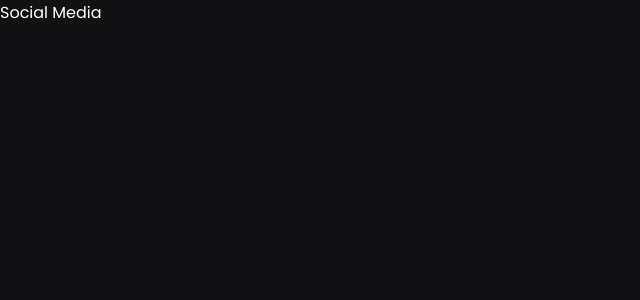
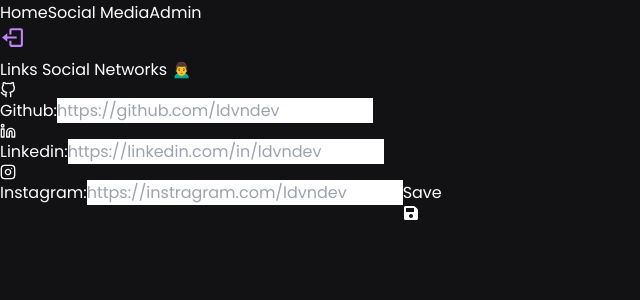
Before and after one commit to ldvndev/linktree, a React (Vite) app: page /social-media in a window 1280 px wide. Shown: the top 300 px of the page, without its empty margins (0-640 px from the left). Built offline with nearby package versions, Linux system fonts and the light colour scheme; no server answers; sample sign-in values are in the browser's storage.

Commit message:
feat: add page social-media

```diff
--- a/src/components/Header/index.tsx
+++ b/src/components/Header/index.tsx
@@ -13,9 +13,14 @@ export function Header() {
     <header className="w-full max-w-2xl mt-12 mb-8 px-1">
       <nav className="flex items-center justify-between">
         <div className="flex gap-7 text-purple-400  text-base">
-          <Link className="hover:text-purple-500" to="/">Home</Link>
+          <Link className="hover:text-purple-500" to="/">
+            Home
+          </Link>
           <Link className="hover:text-purple-500" to="/social-media">
             Social Media
+          </Link>
+          <Link className="hover:text-purple-500" to="/admin">
+            Admin
           </Link>
         </div>
 
--- /dev/null
+++ b/src/components/SaveLinksButton/index.tsx
@@ -0,0 +1,16 @@
+import { ButtonHTMLAttributes } from 'react';
+import { FaSave } from 'react-icons/fa';
+
+interface SaveLinksButtonProps
+  extends ButtonHTMLAttributes<HTMLButtonElement> {}
+
+export function SaveLinksButton(props: SaveLinksButtonProps) {
+  return (
+    <button
+      {...props}
+      className="flex items-center justify-center border-0 h-9 rounded-md outline-none text-gray-300 px-2 mt-2 text-base bg-purple-900  hover:bg-purple-950"
+    >
+      <span className="mr-2">Save</span> <FaSave />
+    </button>
+  );
+}
--- a/src/pages/SocialMedia/index.tsx
+++ b/src/pages/SocialMedia/index.tsx
@@ -1,3 +1,72 @@
+import { FormEvent, useState } from 'react';
+
+import { dataBase } from '../../services/firebase';
+import { setDoc, doc, getDoc } from 'firebase/firestore';
+
+import { Header } from '../../components/Header';
+import { InputField } from '../../components/InputField';
+import { SaveLinksButton } from '../../components/SaveLinksButton';
+
+import { FiGithub, FiLinkedin, FiInstagram } from 'react-icons/fi';
+
 export function SocialMedia() {
-  return <h1>Social Media</h1>;
+  const [urlGithub, setUrlGithub] = useState('');
+  const [urlLinkedin, setUrlLinkedin] = useState('');
+  const [urlInstragram, setUrlInstragram] = useState('');
+
+  async function handleSaveUrlSocialNetwork(event: FormEvent) {
+    event.preventDefault();
+
+    await setDoc(doc(dataBase, 'social', 'socialLinks'), {
+      urlGithub,
+      urlLinkedin,
+      urlInstragram,
+    });
+  }
+
+  return (
+    <main className="flex items-center flex-col min-h-screen pb-7 px-2">
+      <Header />
+      <h1 className="mb-5 mt-5 text-lg">Links Social Networks 🙍‍♂️</h1>
+
+      <form
+        className="flex flex-col mt-4 mb-3 w-full max-w-xl"
+        onSubmit={handleSaveUrlSocialNetwork}
+      >
+        <label className="flex items-center">
+          <FiGithub />
+          <span className="ml-3">Github:</span>
+        </label>
+        <InputField
+          placeholder="https://github.com/ldvndev"
+          type="url"
+          value={urlGithub}
+          onChange={event => setUrlGithub(event.target.value)}
+        />
+
+        <label className="flex items-center">
+          <FiLinkedin />
+          <span className="ml-3">Linkedin:</span>
+        </label>
+        <InputField
+          placeholder="https://linkedin.com/in/ldvndev"
+          type="url"
+          value={urlLinkedin}
+          onChange={event => setUrlLinkedin(event.target.value)}
+        />
+
+        <label className="flex items-center">
+          <FiInstagram />
+          <span className="ml-3">Instagram:</span>
+        </label>
+        <InputField
+          placeholder="https://instragram.com/ldvndev"
+          type="url"
+          value={urlInstragram}
+          onChange={event => setUrlInstragram(event.target.value)}
+        />
+        <SaveLinksButton type="submit" />
+      </form>
+    </main>
+  );
 }
```
